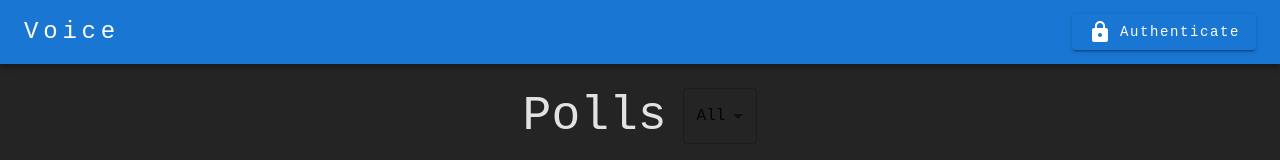
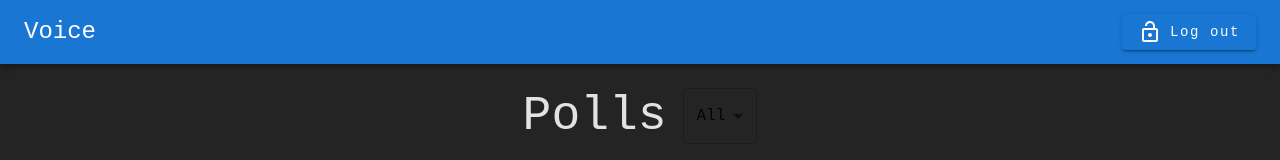
Before and after one commit to isakpulkki/Junction2024, a React (Vite) app: page / in a window 1280 px wide. Shown: the top 160 px of the page. Built offline with nearby package versions, Linux system fonts and the light colour scheme.

Commit message:
Now clicking button 'logs' user in

```diff
--- a/src/components/AuthenticationBar.tsx
+++ b/src/components/AuthenticationBar.tsx
@@ -1,46 +1,60 @@
-import AppBar from '@mui/material/AppBar';
-import Box from '@mui/material/Box';
-import Toolbar from '@mui/material/Toolbar';
-import Typography from '@mui/material/Typography';
+import React, { useState, useEffect } from 'react';
+import {
+  AppBar,
+  Box,
+  Toolbar,
+  Typography,
+  Container,
+  Button,
+} from '@mui/material';
 import LockIcon from '@mui/icons-material/Lock';
-import Container from '@mui/material/Container';
-import Button from '@mui/material/Button';
+import LockOpenIcon from '@mui/icons-material/LockOpen';
 import { useNavigate } from 'react-router-dom';
 
 function AuthenticationBar() {
+  const [isAuthenticated, setIsAuthenticated] = useState<boolean>(false);
   const navigate = useNavigate();
+
+  useEffect(() => {
+    const storedAuthState = localStorage.getItem('isAuthenticated');
+    if (storedAuthState === 'true') setIsAuthenticated(true);
+  }, []);
+
   const handleAuthenticateClick = () => {
-    navigate('/authentication');
+    if (isAuthenticated) {
+      setIsAuthenticated(false);
+      localStorage.setItem('isAuthenticated', 'false');
+      navigate('/authentication');
+    } else {
+      setIsAuthenticated(true);
+      localStorage.setItem('isAuthenticated', 'true');
+    }
   };
 
   return (
     <AppBar position="static">
       <Container maxWidth="xl">
-        <Toolbar
-          disableGutters
-          sx={{
-            justifyContent: 'space-between',
-          }}
-        >
+        <Toolbar disableGutters sx={{ justifyContent: 'space-between' }}>
           <Typography
             variant="h5"
             noWrap
-            sx={{
-              mr: 2,
-              letterSpacing: '.3rem',
-              cursor: 'pointer',
-            }}
+            sx={{ cursor: 'pointer' }}
             onClick={() => navigate('/')}
           >
             Voice
           </Typography>
-          <Box sx={{ flexGrow: 0 }}>
+          <Box>
             <Button
               variant="contained"
               color="primary"
               onClick={handleAuthenticateClick}
             >
-              <LockIcon sx={{ mr: 1 }} /> Authenticate
+              {isAuthenticated ? (
+                <LockIcon sx={{ mr: 1 }} />
+              ) : (
+                <LockOpenIcon sx={{ mr: 1 }} />
+              )}
+              {isAuthenticated ? 'Authenticate' : 'Log out'}
             </Button>
           </Box>
         </Toolbar>
@@ -48,4 +62,5 @@ function AuthenticationBar() {
     </AppBar>
   );
 }
+
 export default AuthenticationBar;
```
